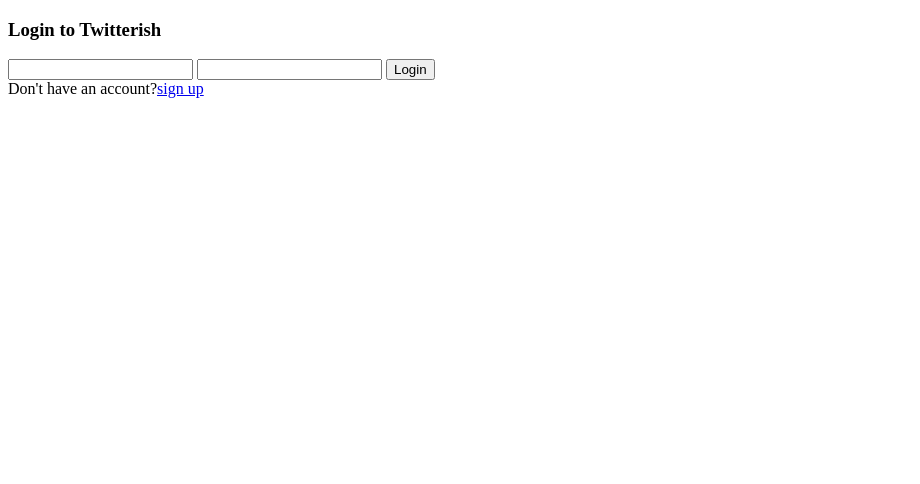
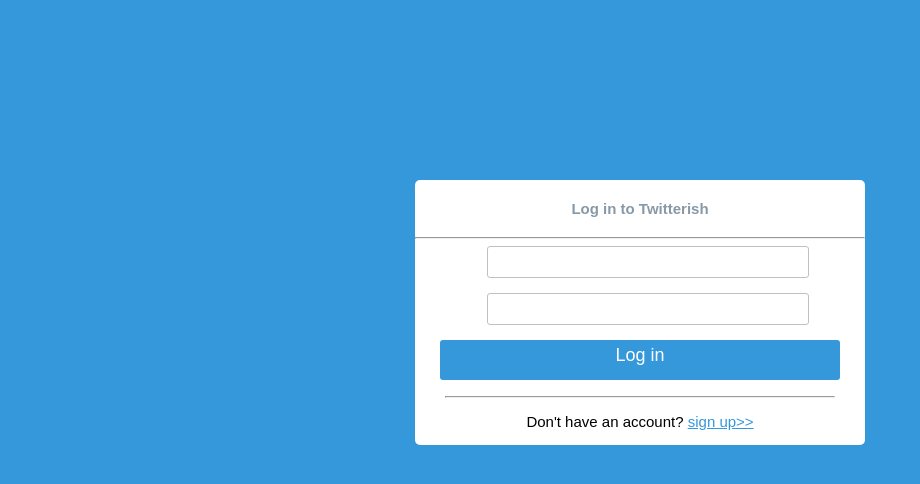
Before and after one commit to Jahnava/twitter_clone, a website: page public/html/login.html in a window 1280 px wide. Shown: the whole page, without its empty margins (0-920 px from the left). Drawn offline with Linux system fonts and the light colour scheme; files that its build step writes are made by us from their sources.

Commit message:
created twitterish login box

```diff
--- a/public/css/login.css
+++ b/public/css/login.css
@@ -0,0 +1,41 @@
+ body {
+  margin: 0;
+  padding: 0;
+  font-family: Arial,sans-serif;
+  font-size: 15px;
+  background-color: #3498db;
+  }
+
+  .wrap {
+    width: 450px;
+    overflow: hidden;
+    margin: auto;
+    margin-top: 180px;
+    background: white;
+    padding: 20px
+    border:1px #3498db;
+    border-radius: 5px;
+    }
+
+  .wrap input {
+    width:300px;
+    height:10px;
+    margin-bottom:15px;
+    margin-left: 16px;
+    border-radius: 3px;
+    border: 1px solid silver;
+    padding: 10px;
+  }
+
+
+  .wrap .btn-login {
+    padding: 5px;
+    width: 400px;
+    height: 40px;
+    background-color: #3498db;
+    color: white;
+    border-radius: 3px;
+    border: 0;
+    font-size: 18px;
+    margin-bottom: 65px;
+  }
--- a/public/html/login.html
+++ b/public/html/login.html
@@ -2,23 +2,32 @@
   <html>
   <head>
         <meta charset="utf-8">
-    <title>Login to Twitterish</title>
+        <title>Log in to Twitterish</title>
+        <link rel="stylesheet"  href="css/login.css">
   </head>
   <body>
+        <div class="wrap">
   <header>
-      <h3>Login to Twitterish</h3>
+       <h4 style="color:#8899a6;"><center>Log in to Twitterish</center></h3>
+       <hr>
+
   </header>
-<main>
- <form action="/login" method="GET">
-  <input type="email" name='email'/>
-  <input type="password" name='password'/>
-  <button type="submit">Login</button>
- </form>
-</main>
-        <footer>
-        Don't have an account?<a href="signup">sign up</a>
+
+        <center><form action="/login" method="GET">
+         <input class="text-box" type="email" name='email'/>
+         <input class="text-box" type="password" name='password'/><center/>
+
+        <center><button class="btn-login">Log in</button</center>
 
 
+
+
+<footer>
+  <br>
+<hr>
+         <small><p style="color:black;">Don't have an account? <a style="color:#3498db;" href="signup">sign up>></a></p></small>
+
 </footer>
+</div>
  </body>
   </html>
```
Lines whose indentation alone changed are shown as unchanged.
